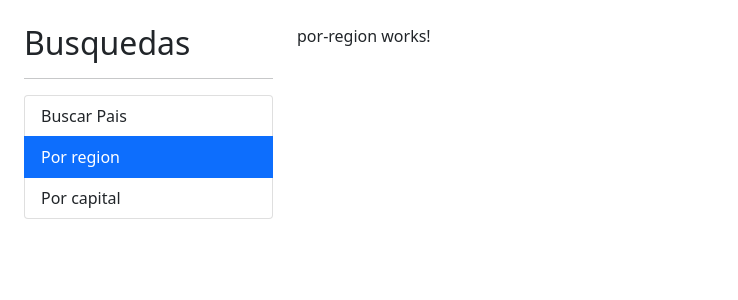
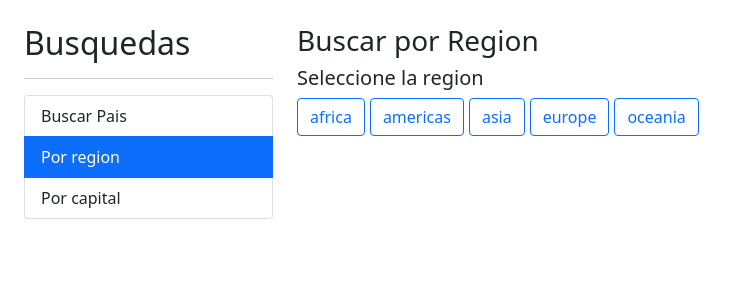
Before and after one commit to davidcrc/paisesApp, an Angular app: page /region in a window 1280 px wide. Shown: the top 300 px of the page, without its empty margins (0-738 px from the left). Built offline with nearby package versions, Linux system fonts and the light colour scheme.

Commit message:
9-4. ngClass, class y [class.]

```diff
--- a/src/app/pais/pages/por-region/por-region.component.html
+++ b/src/app/pais/pages/por-region/por-region.component.html
@@ -1 +1,23 @@
-<p>por-region works!</p>
+<h3>Buscar por Region <small>{{regionActiva | titlecase }}</small></h3>
+
+<h5>Seleccione la region</h5>
+
+<div class="row">
+  <div class="col">
+
+    <!-- REVIEW: Customize class -->
+    <!-- [class.btn-primary]="region === regionActiva" -->
+    <!-- ngClass="{
+      'btn-primary': region === regionActiva,
+      'btn-outline-primary': region !== regionActiva,
+    }" -->
+    <button
+      *ngFor="let region of regiones"
+      class="btn btn-outline-primary"
+
+      (click)="activarRegion(region)"
+    >
+      {{ region }}
+    </button>
+  </div>
+</div>
--- a/src/app/pais/pages/por-region/por-region.component.ts
+++ b/src/app/pais/pages/por-region/por-region.component.ts
@@ -1,12 +1,23 @@
-import { Component, OnInit } from '@angular/core';
+import { Component } from '@angular/core';
 
 @Component({
   selector: 'app-por-region',
   templateUrl: './por-region.component.html',
-  styles: [],
+  styles: [
+    `
+      button {
+        margin-right: 5px;
+      }
+    `,
+  ],
 })
-export class PorRegionComponent implements OnInit {
+export class PorRegionComponent {
+  regiones: string[] = ['africa', 'americas', 'asia', 'europe', 'oceania'];
+  regionActiva: string = '';
+
   constructor() {}
 
-  ngOnInit(): void {}
+  activarRegion(region: string) {
+    this.regionActiva = region;
+  }
 }
```
